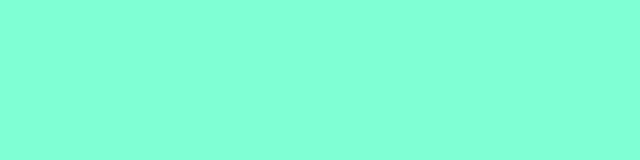
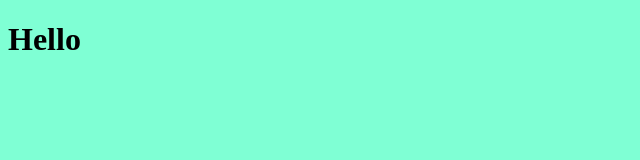
Before and after one commit to Minyoung-Jang/mytodo.github.io, a plain HTML site: page index.html in a window 1280 px wide. Shown: the whole page, without its empty margins (0-640 px from the left). Drawn offline with Linux system fonts and the light colour scheme.

Commit message:
[UPDATE] index 수정

```diff
--- a/index.html
+++ b/index.html
@@ -8,6 +8,11 @@
     <title>First Web</title>
 </head>
 <body>
+    <div class="hello">
+        <h1>
+            Hello
+        </h1>
+    </div>
     <script src="app.js"></script>
 </body>
 </html>
```
